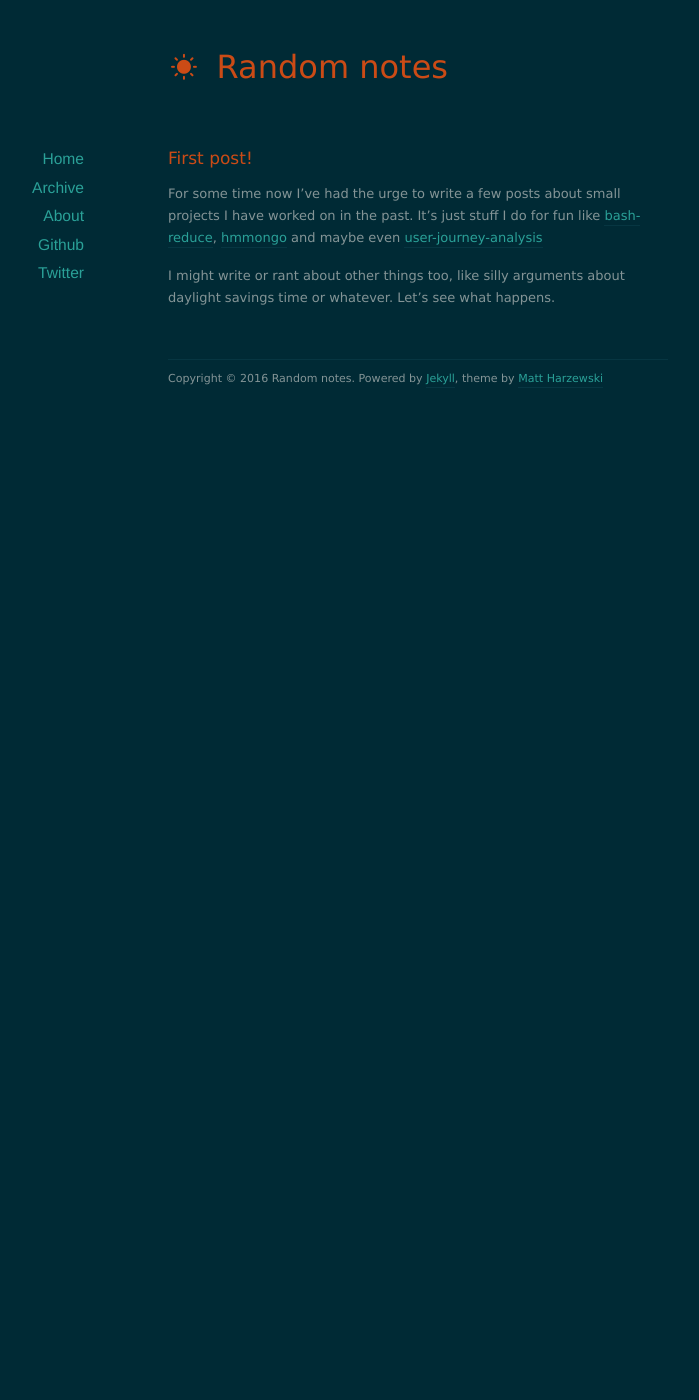
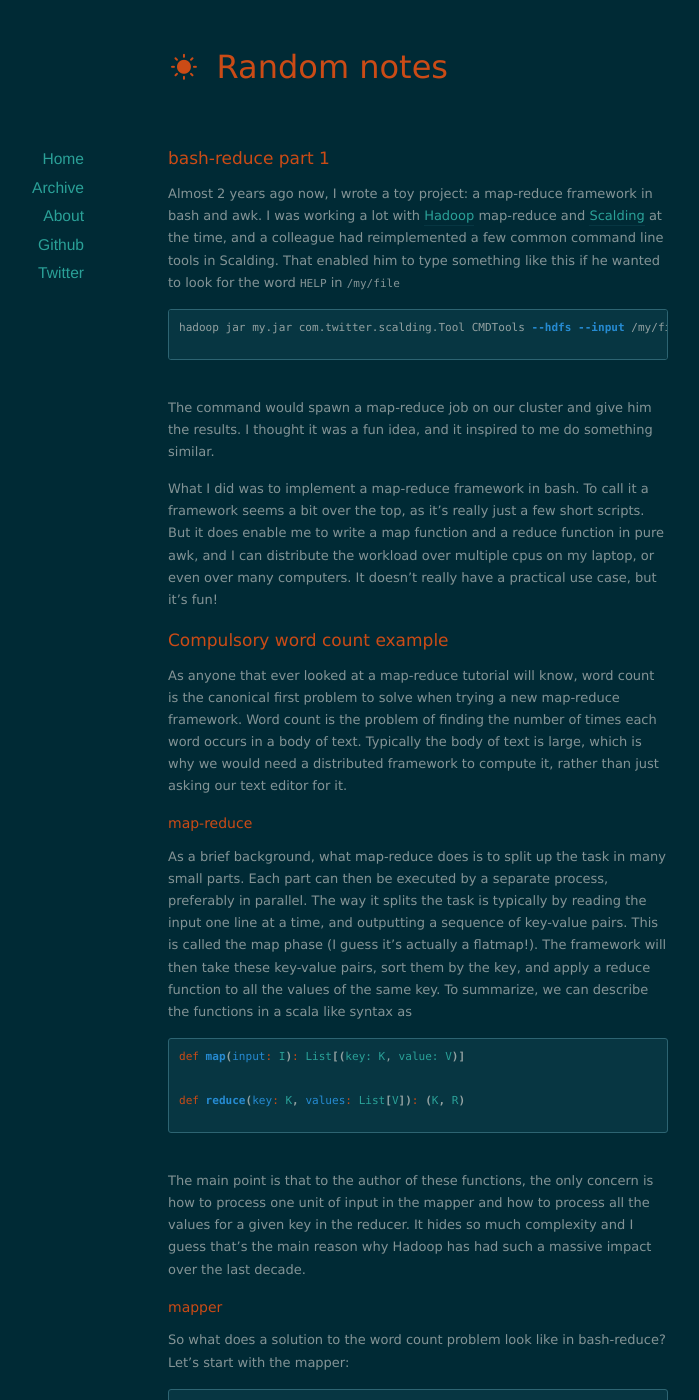
Before and after one commit to sorhus/sorhus.github.io, a Jekyll site: the page built from index.html, in a window 1280 px wide and 1400 px high. Shown: the whole window, without its empty margins (222-921 px from the left). Built offline with Jekyll 4.4.1, drawn with Linux system fonts in a browser that asks for light colours; nearby versions of some CDN libraries; the list of posts is cut into pages by our own code; some of the changed text lies outside the part shown.

Commit message:
published bash-reduce part 1

```diff
--- a/_drafts/bash-reduce-part-1.md
+++ b/_posts/2016-03-28-bash-reduce-part-1.md
@@ -1,6 +1,8 @@
 ---
 layout: post
 title:  "bash-reduce part 1"
+date:   2016-03-27
+categories: bash-reduce
 ---
 Almost 2 years ago now, I wrote a toy project: a map-reduce framework in bash and
 awk. I was working a lot with [Hadoop](http://hadoop.apache.org/) map-reduce and
@@ -41,7 +43,7 @@ same key. To summarize, we can describe the functions in a scala like syntax as
 {% highlight scala %}
 def map(input: I): List[(key: K, value: V)]
 
-def reduce(key: K, values: List[V]): R
+def reduce(key: K, values: List[V]): (K, R)
 {% endhighlight %}
 <br>
 
@@ -50,10 +52,10 @@ to process one unit of input in the mapper and how to process all the values for
 a given key in the reducer. It hides so much complexity and I guess that's the
 main reason why Hadoop has had such a massive impact over the last decade.
 
+### mapper
 So what does a solution to the word count problem look like in bash-reduce? Let's
 start with the mapper:
 
-### mapper
 {% highlight bash %}
 {
   for(i = 1; i <= NF; i++) {
```
